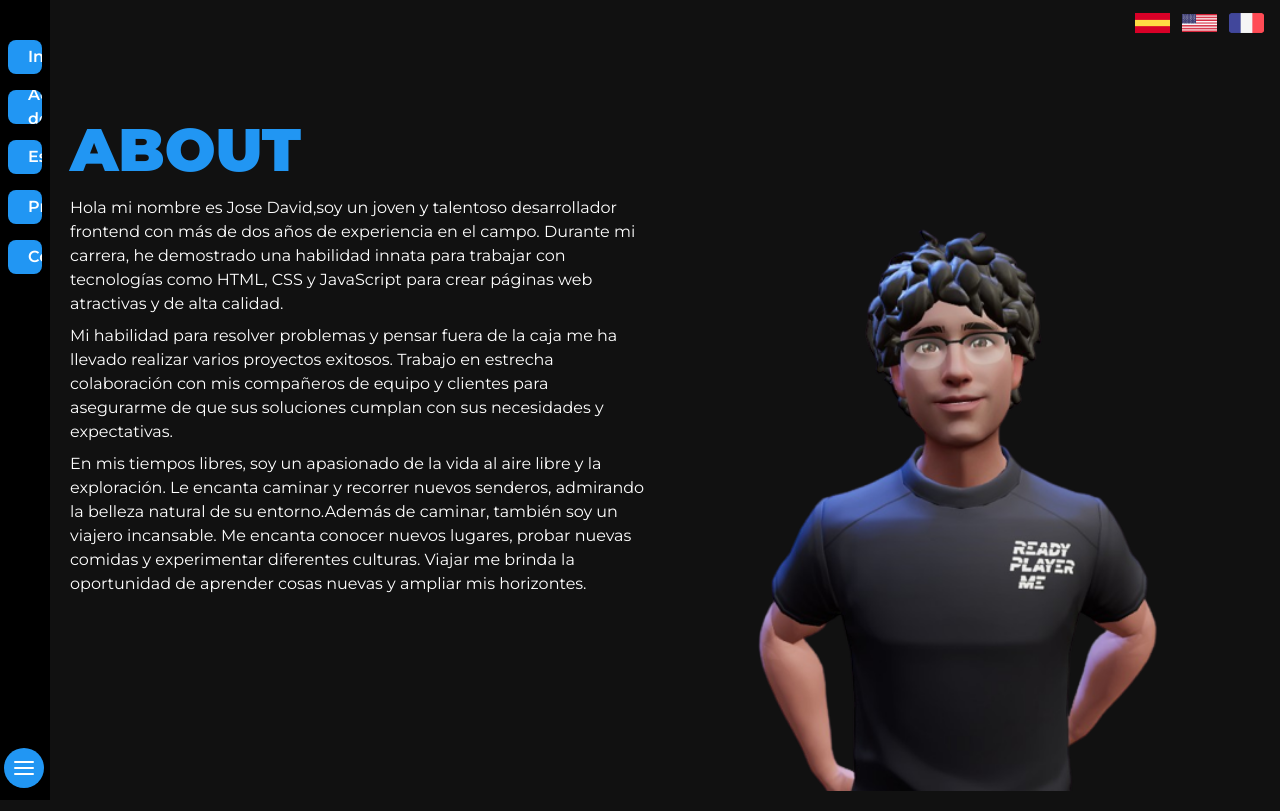
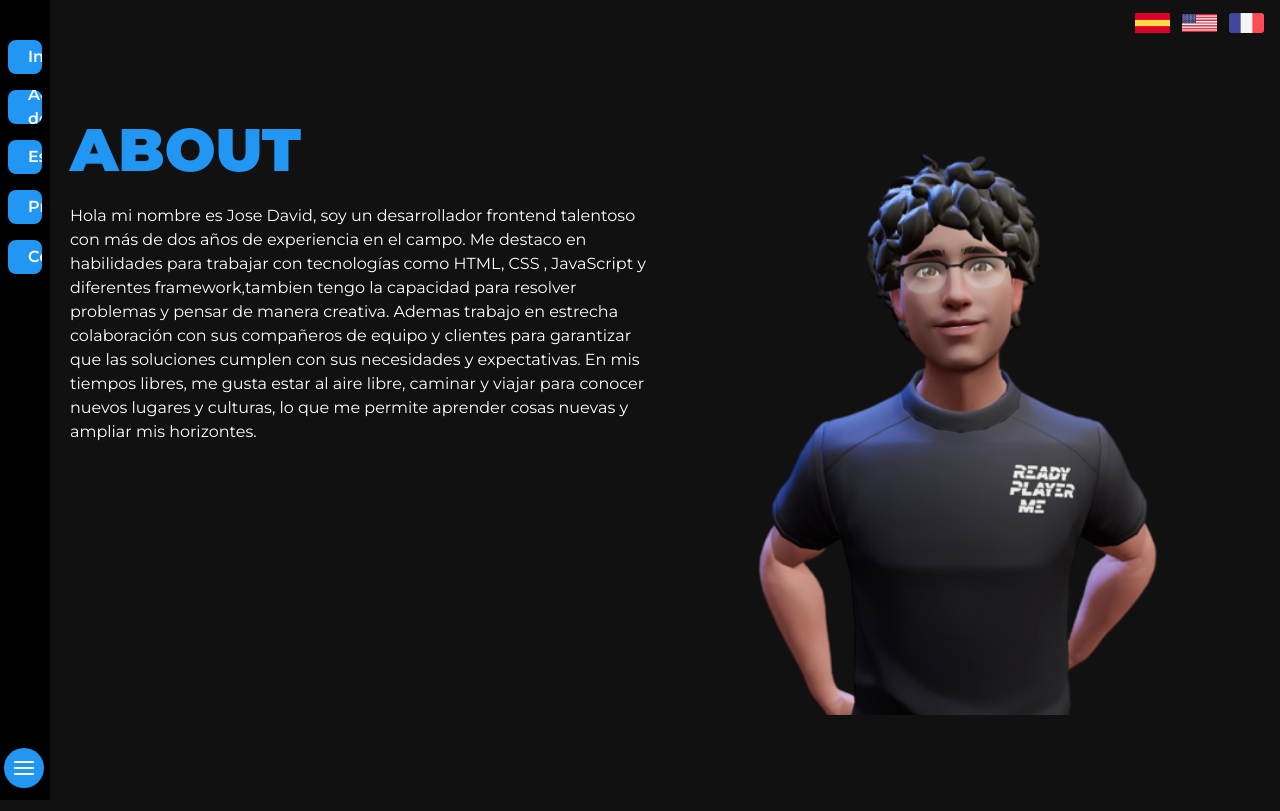
Before and after one commit to josedavid1996/portafolio-next, a Next.js app: page /about in a window 1280 px wide. Built offline with nearby package versions, Linux system fonts and the light colour scheme; a web font is replaced by a local one.

Commit message:
feat:Se arreglaron detalles de la pagina de about

```diff
--- a/src/pages/about/index.tsx
+++ b/src/pages/about/index.tsx
@@ -4,40 +4,40 @@ import React from 'react'
 const About = () => {
   return (
     <>
-      <div className="pl-[62px]  mt-[100px] pr-3 md:p-5 text-white">
-        <h1 className="text-3xl text-primary  sm:text-6xl mb-4  uppercase  font-black  text-left">
-          about
-        </h1>
-        <div className="flex flex-col-reverse md:flex-row gap-4">
+      <div className="pl-[62px] mt-[50px]  md:mt-[100px] pr-3 md:p-5 text-white ">
+        <div className="flex flex-col md:flex-row gap-4">
           <div>
-            <div className="flex flex-col gap-2">
+            <div className="flex flex-col gap-2 pb-4 sm:pb-0">
+              <h1 className="text-3xl text-primary  sm:text-6xl mb-4  uppercase  font-black  text-left">
+                about
+              </h1>
+              <div className=" md:hidden ">
+                <Image
+                  alt="avatar"
+                  src="/avatar.png"
+                  width={200}
+                  height={200}
+                  layout="responsive"
+                />
+              </div>
               <p>
-                Hola mi nombre es Jose David,soy un joven y talentoso
-                desarrollador frontend con más de dos años de experiencia en el
-                campo. Durante mi carrera, he demostrado una habilidad innata
-                para trabajar con tecnologías como HTML, CSS y JavaScript para
-                crear páginas web atractivas y de alta calidad.
-              </p>
-              <p>
-                Mi habilidad para resolver problemas y pensar fuera de la caja
-                me ha llevado realizar varios proyectos exitosos. Trabajo en
-                estrecha colaboración con mis compañeros de equipo y clientes
-                para asegurarme de que sus soluciones cumplan con sus
-                necesidades y expectativas.
-              </p>
-              <p>
-                En mis tiempos libres, soy un apasionado de la vida al aire
-                libre y la exploración. Le encanta caminar y recorrer nuevos
-                senderos, admirando la belleza natural de su entorno.Además de
-                caminar, también soy un viajero incansable. Me encanta conocer
-                nuevos lugares, probar nuevas comidas y experimentar diferentes
-                culturas. Viajar me brinda la oportunidad de aprender cosas
-                nuevas y ampliar mis horizontes.
+                Hola mi nombre es Jose David, soy un desarrollador frontend
+                talentoso con más de dos años de experiencia en el campo. Me
+                destaco en habilidades para trabajar con tecnologías como HTML,
+                CSS , JavaScript y diferentes framework,tambien tengo la
+                capacidad para resolver problemas y pensar de manera creativa.
+                Ademas trabajo en estrecha colaboración con sus compañeros de
+                equipo y clientes para garantizar que las soluciones cumplen con
+                sus necesidades y expectativas. En mis tiempos libres, me gusta
+                estar al aire libre, caminar y viajar para conocer nuevos
+                lugares y culturas, lo que me permite aprender cosas nuevas y
+                ampliar mis horizontes.
               </p>
             </div>
           </div>
-          <div className="md:min-w-[50%]">
+          <div className="hidden md:block md:min-w-[50%]">
             <Image
+              alt="avatar"
               src="/avatar.png"
               width={200}
               height={200}
```
